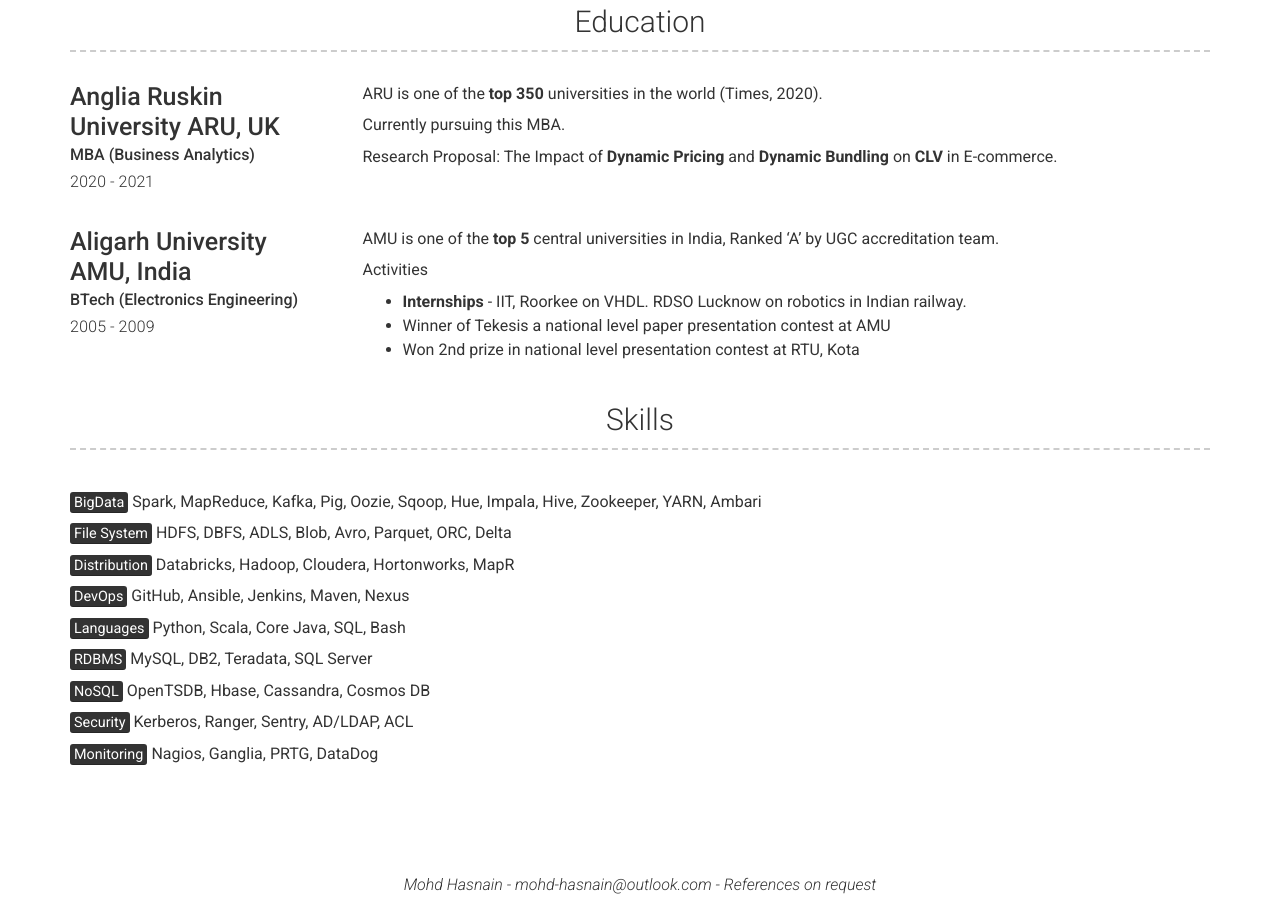
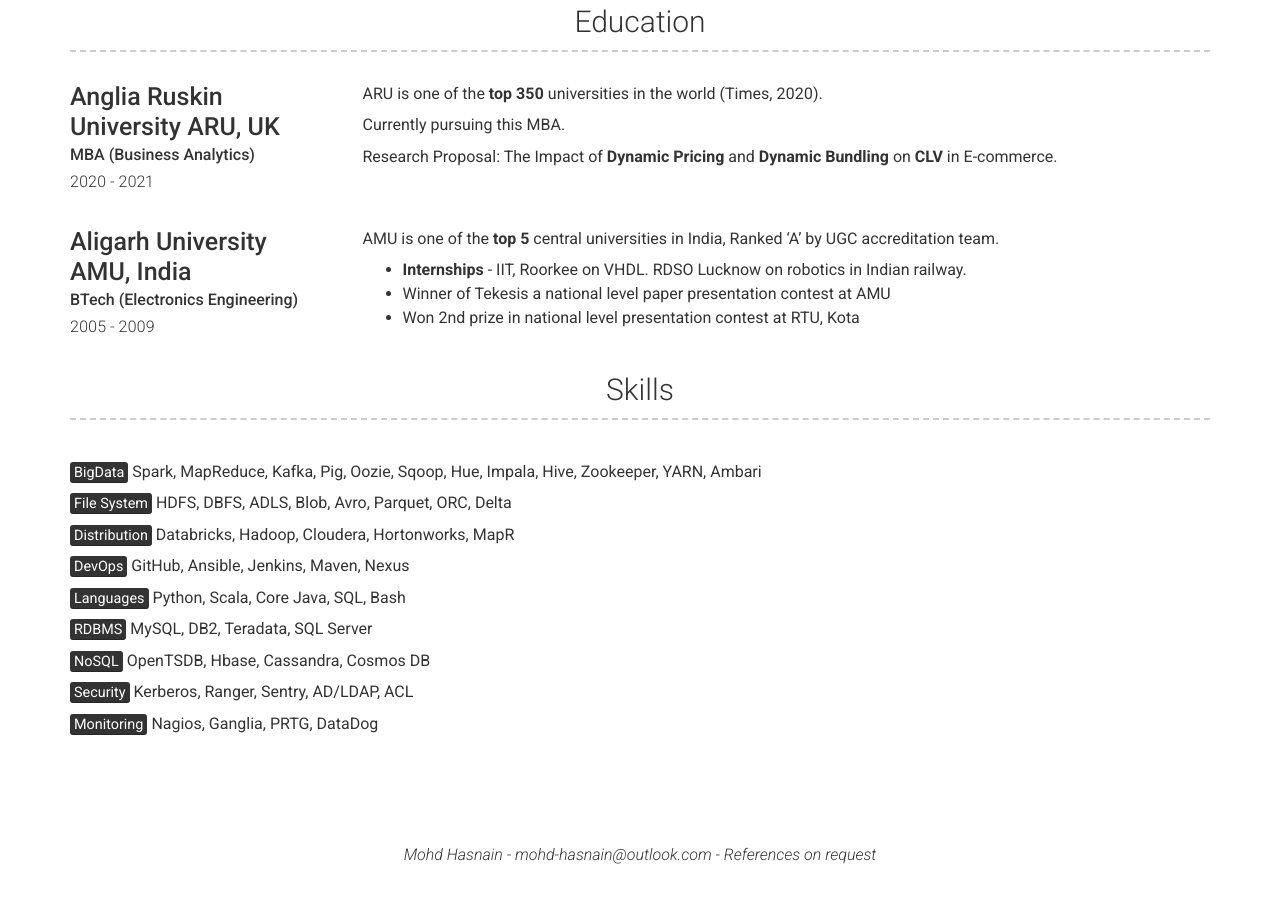
Before and after one commit to mohd-hasnain/mohd-hasnain.github.io, a Jekyll site: the page built from index.md, in a window 1280 px wide and 900 px high, scrolled down 1841 px. Built offline with Jekyll 4.4.1, drawn with Linux system fonts in a browser that asks for light colours; nearby versions of some CDN libraries; after the commit the page ends 2716 px from its top, so only the background shows below that.

Commit message:
Update education.yml

```diff
--- a/_data/education.yml
+++ b/_data/education.yml
@@ -19,8 +19,6 @@
   description: | # this will include new lines to allow paragraphs
     AMU is one of the **top 5** central universities in India, Ranked 'A' by UGC accreditation team.
 
-    Activities
-
       - **Internships** - IIT, Roorkee on VHDL. RDSO Lucknow on robotics in Indian railway.
       - Winner of Tekesis a national level paper presentation contest at AMU
       - Won 2nd prize in national level presentation contest at RTU, Kota
```
